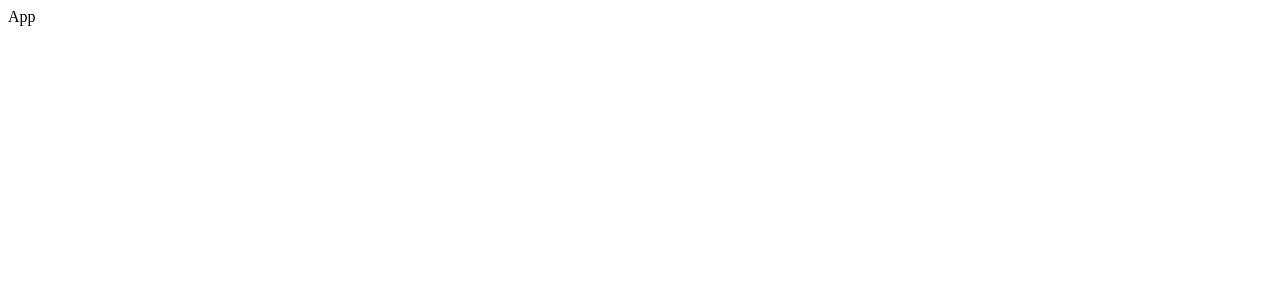
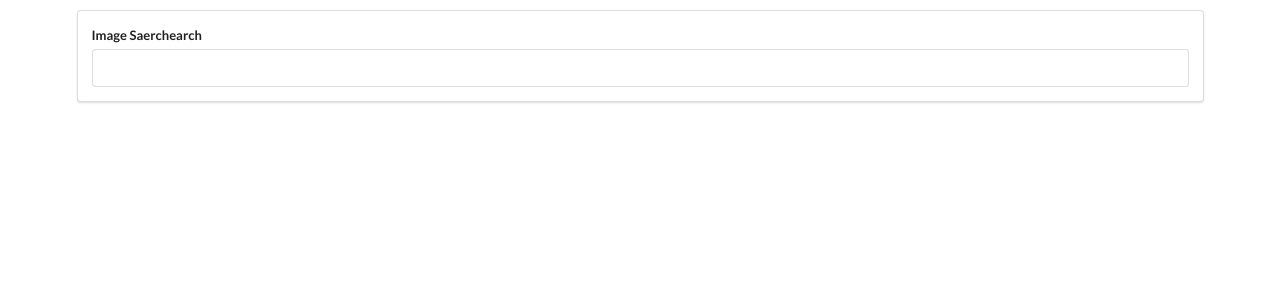
Before and after one commit to apirak/LearnReact-3, a React (Create React App) app: page / in a window 1280 px wide. Shown: the top 300 px of the page. Built offline with nearby package versions, Linux system fonts and the light colour scheme.

Commit message:
style the form

```diff
--- a/public/index.html
+++ b/public/index.html
@@ -10,34 +10,12 @@
       content="Web site created using create-react-app"
     />
     <link rel="apple-touch-icon" href="%PUBLIC_URL%/logo192.png" />
-    <!--
-      manifest.json provides metadata used when your web app is installed on a
-      user's mobile device or desktop. See https://developers.google.com/web/fundamentals/web-app-manifest/
-    -->
     <link rel="manifest" href="%PUBLIC_URL%/manifest.json" />
-    <!--
-      Notice the use of %PUBLIC_URL% in the tags above.
-      It will be replaced with the URL of the `public` folder during the build.
-      Only files inside the `public` folder can be referenced from the HTML.
-
-      Unlike "/favicon.ico" or "favicon.ico", "%PUBLIC_URL%/favicon.ico" will
-      work correctly both with client-side routing and a non-root public URL.
-      Learn how to configure a non-root public URL by running `npm run build`.
-    -->
+    <link rel="stylesheet" href="https://cdnjs.cloudflare.com/ajax/libs/semantic-ui/2.4.1/semantic.min.css" />
     <title>React App</title>
   </head>
   <body>
     <noscript>You need to enable JavaScript to run this app.</noscript>
     <div id="root"></div>
-    <!--
-      This HTML file is a template.
-      If you open it directly in the browser, you will see an empty page.
-
-      You can add webfonts, meta tags, or analytics to this file.
-      The build step will place the bundled scripts into the <body> tag.
-
-      To begin the development, run `npm start` or `yarn start`.
-      To create a production bundle, use `npm run build` or `yarn build`.
-    -->
   </body>
 </html>
--- a/src/components/App.js
+++ b/src/components/App.js
@@ -1,7 +1,12 @@
 import React from 'react';
+import SearchBar from './SearchBar';
 
 const App = () => {
-  return <div>App</div>
+  return (
+    <div className="ui container" style={{ marginTop: '10px'}}>
+      <SearchBar/>
+    </div>
+  );
 }
 
 export default App;
--- /dev/null
+++ b/src/components/SearchBar.js
@@ -0,0 +1,22 @@
+import React from "react";
+
+class SearchBar extends React.Component {
+  onInputChange(event){
+    console.log(event.target.value)
+  }
+
+  render(){
+    return (
+      <div className="ui segment">
+        <from className="ui form">
+          <div className="field">
+            <label>Image Saerchearch</label>
+            <input type="text" onChange={this.onInputChange}></input>
+          </div>
+        </from>
+      </div>
+    );
+  }
+}
+
+export default SearchBar;
```
